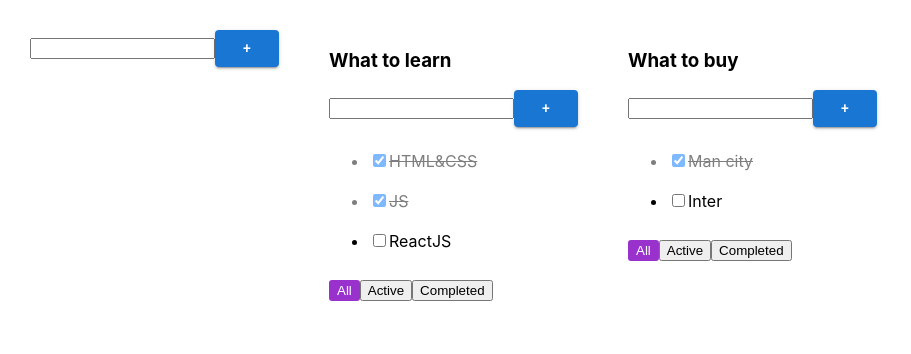
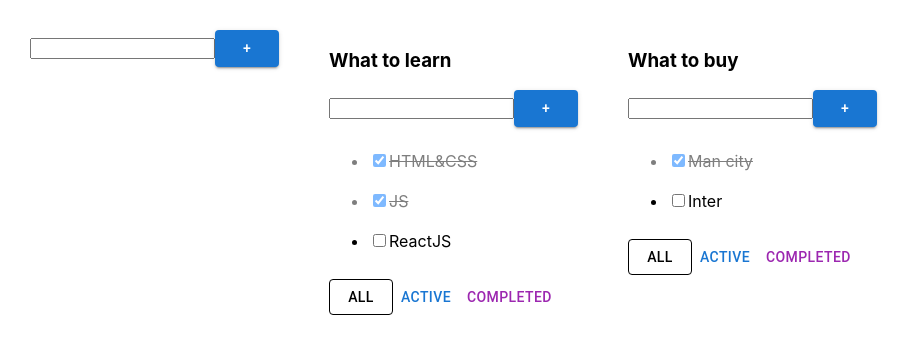
Before and after one commit to Kliapwnz/myWay, a React (Vite) app: page / in a window 1280 px wide. Shown: the top 354 px of the page, without its empty margins (0-911 px from the left). Built offline with nearby package versions, Linux system fonts and the light colour scheme; some icons are missing.

Commit message:
change filters to material ui

```diff
--- a/src/TodolistItem.tsx
+++ b/src/TodolistItem.tsx
@@ -1,10 +1,10 @@
 import {FilterValues, Task, Todolist} from "./App";
-import {Button} from "./Button";
 import {ChangeEvent} from "react";
 import {CreateItemForm} from "./CreateItemForm";
 import {EditableSpan} from "./EditableSpan";
 import IconButton from '@mui/material/IconButton'
 import DeleteIcon from '@mui/icons-material/Delete'
+import {Button} from "@mui/material";
 
 
 type Props = {
@@ -83,18 +83,23 @@ export const TodolistItem = ({
                })}
             </ul>
          )}
+
          <div>
-            <Button className={filter === "all" ? "btn-active" : ""}
-                    title={"All"}
-                    onClick={() => changeFilterHandler('all')}
-            />
-            <Button className={filter === "active" ? "btn-active" : ""}
-                    title={"Active"}
-                    onClick={() => changeFilterHandler('active')}/>
-            <Button className={filter === "completed" ? "btn-active" : ""}
-                    title={"Completed"}
-                    onClick={() => changeFilterHandler('completed')}/>
-
+            <Button variant={filter === 'all' ? 'outlined' : 'text'}
+                    color={'inherit'}
+                    onClick={() => changeFilterHandler('all')}>
+               All
+            </Button>
+            <Button variant={filter === 'active' ? 'outlined' : 'text'}
+                    color={'primary'}
+                    onClick={() => changeFilterHandler('active')}>
+               Active
+            </Button>
+            <Button variant={filter === 'completed' ? 'outlined' : 'text'}
+                    color={'secondary'}
+                    onClick={() => changeFilterHandler('completed')}>
+               Completed
+            </Button>
          </div>
 
       </div>
```
